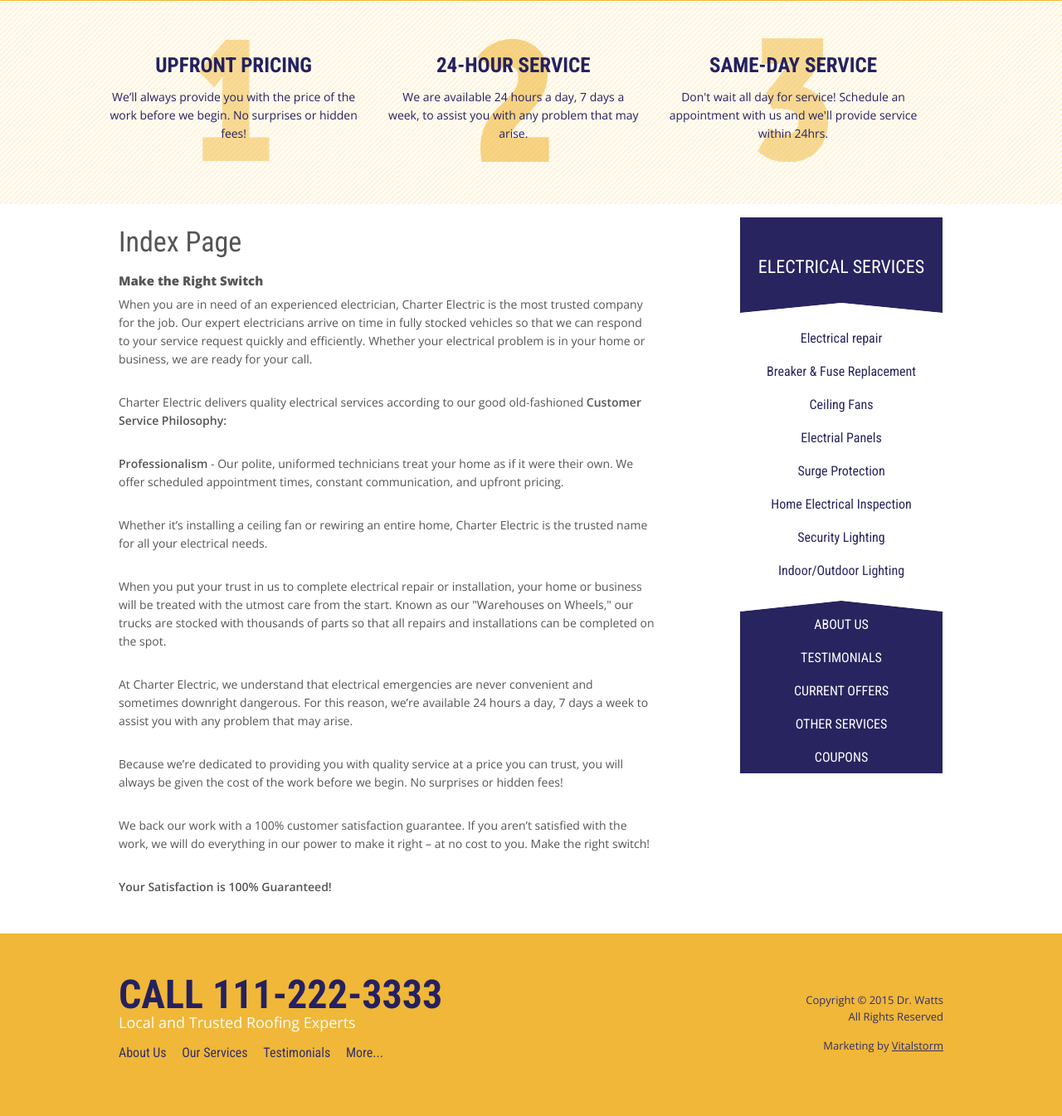
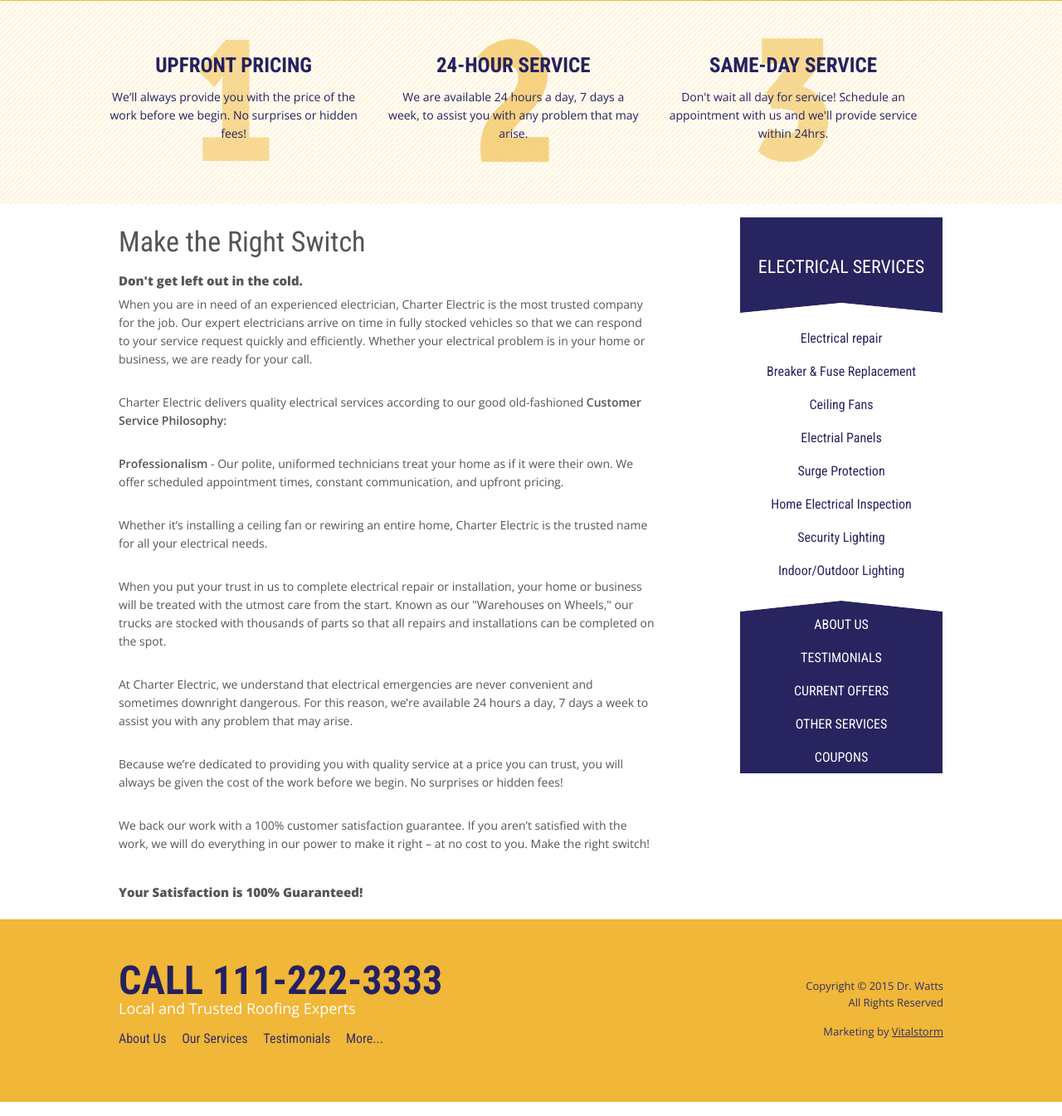
Before and after one commit to vs-user2015/Landing_Page_Version_3.0, a PHP site: page / in a window 1280 px wide. Shown: the part 730-2075 px from the top of the page at 83% size. Run offline with PHP 8.4, Linux system fonts and the light colour scheme; some libraries are stand-ins or nearby versions.

Commit message:
Updated index 0805
updated h1 h2 index

```diff
--- a/index.php
+++ b/index.php
@@ -1,8 +1,8 @@
 <?php include "includes/header.inc.php" ; ?>
 
 	<div id="copy">
-		<h1>Index Page</h1>
-		<h2>Make the Right Switch</h2>
+		<h1>Make the Right Switch</h1>
+		<h2>Don't get left out in the cold.</h2>
 		<p>When you are in need of an experienced electrician, Charter Electric is the most trusted company for the job. Our expert electricians arrive on time in fully stocked vehicles so that we can respond to your service request quickly and efficiently. Whether your electrical problem is in your home or business, we are ready for your call.</p>
 		<p>Charter Electric delivers quality electrical services according to our good old-fashioned <span class="bold-text">Customer Service Philosophy:</span></p>
 		<p><span class="bold-text">Professionalism</span> - Our polite, uniformed technicians treat your home as if it were their own. We offer scheduled appointment times, constant communication, and upfront pricing.</p>
@@ -11,7 +11,7 @@
 		<p>At Charter Electric, we understand that electrical emergencies are never convenient and sometimes downright dangerous. For this reason, we’re available 24 hours a day, 7 days a week to assist you with any problem that may arise.</p>
 		<p>Because we’re dedicated to providing you with quality service at a price you can trust, you will always be given the cost of the work before we begin. No surprises or hidden fees!</p>
 		<p>We back our work with a 100% customer satisfaction guarantee. If you aren’t satisfied with the work, we will do everything in our power to make it right – at no cost to you. Make the right switch!</p>
-		<p class="bold-text">Your Satisfaction is 100% Guaranteed!</p>
+		<h2>Your Satisfaction is 100% Guaranteed!</h2>
 	</div>
 	<!-- SIDE NAV -->
 	<?php include "includes/aside.inc.php" ; ?>
```
